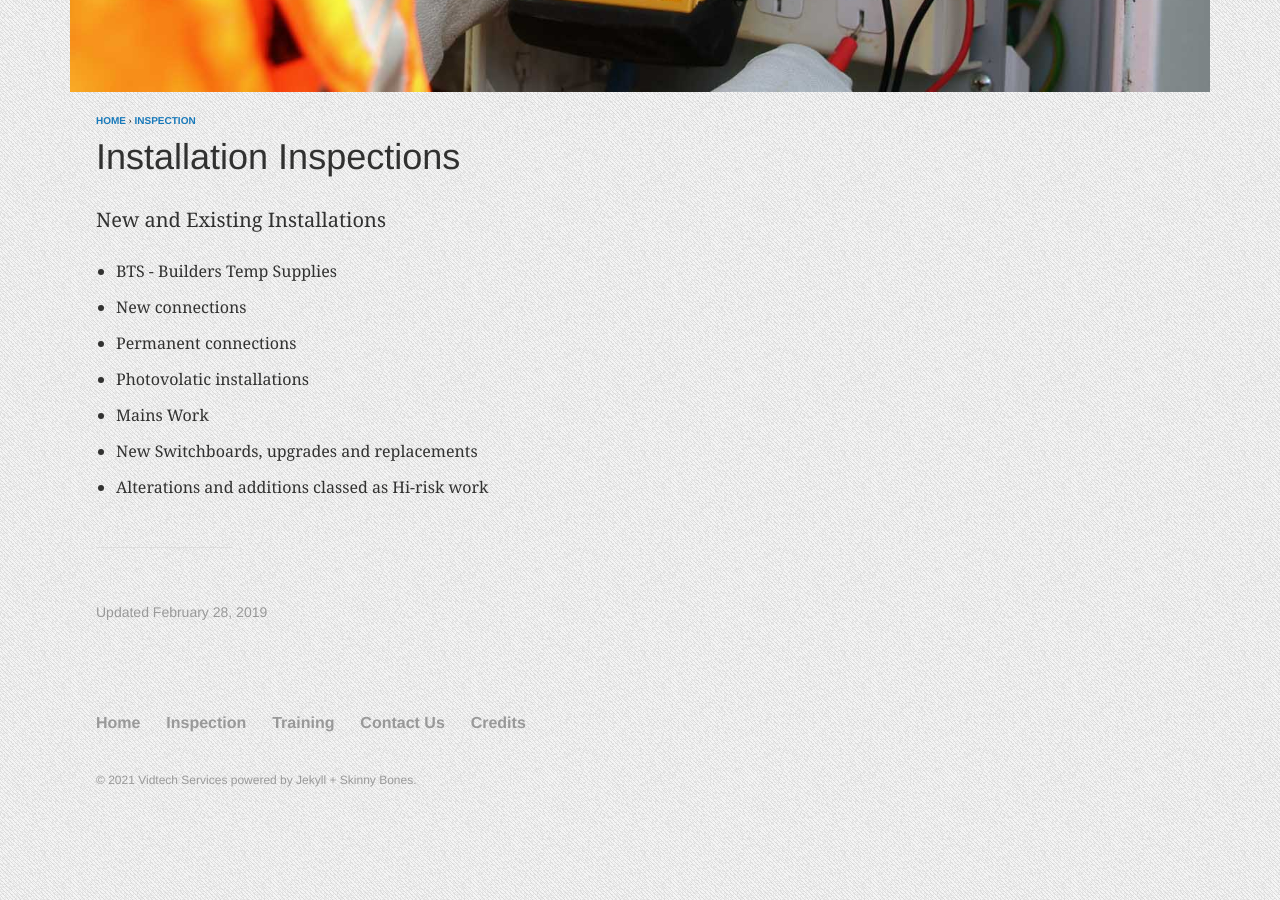
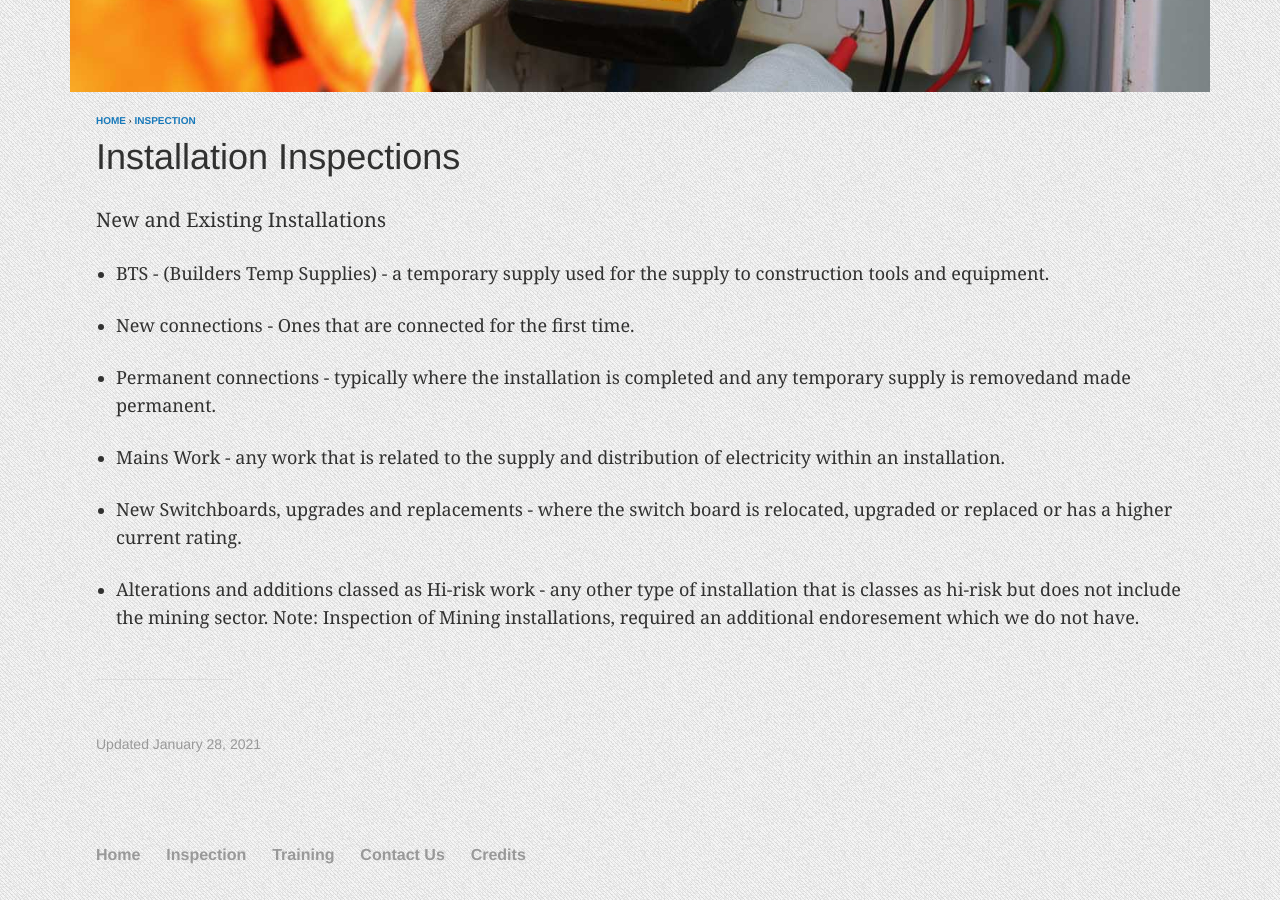
Before and after one commit to DarrenHobern/limerice, a Jekyll site: the page built from _posts/inspection/2019-02-01-highriskinspections.md, in a window 1280 px wide and 900 px high, scrolled down 590 px. Built offline with Jekyll 4.4.1, drawn with Linux system fonts in a browser that asks for light colours.

Commit message:
Edit Date
Review date changed, more descriptive comments added.

```diff
--- a/_posts/inspection/2019-02-01-highriskinspections.md
+++ b/_posts/inspection/2019-02-01-highriskinspections.md
@@ -2,7 +2,7 @@
 layout: service
 title: "Installation Inspections"
 categories: inspection
-modified: 2019-02-28T14:01:00-13:00
+modified: 2021-01-28T14:01:00-13:00
 comments: false
 ads: false
 share: false
@@ -12,10 +12,15 @@ image:
 ---
 New and Existing Installations
 
- - BTS -  Builders Temp Supplies
- - New connections
- - Permanent connections
- - Photovolatic installations
- - Mains Work
- - New Switchboards, upgrades and replacements
- - Alterations and additions classed as Hi-risk work
+ - BTS - (Builders Temp Supplies) - a temporary supply used for the supply to construction tools and equipment.
+
+ - New connections - Ones that are connected for the first time.
+
+ - Permanent connections - typically where the installation is completed and any temporary supply is removedand     made permanent.
+
+ - Mains Work - any work that is related to the supply and distribution of electricity within an installation.
+
+ - New Switchboards, upgrades and replacements - where the switch board is relocated, upgraded or replaced or has   a higher current rating.
+
+ - Alterations and additions classed as Hi-risk work - any other type of installation that is classes as hi-risk   but does not include the mining sector.
+    Note: Inspection of Mining installations, required an additional endoresement which we do not have.
```
Also changed, not shown: _posts/inspection/2019-02-01-appliancetesting.md (+4 -1 lines), _posts/inspection/2019-02-01-electronicwof.md (+6 -2 lines), _posts/inspection/2019-02-01-pvsolar.md (+10 -6 lines).
